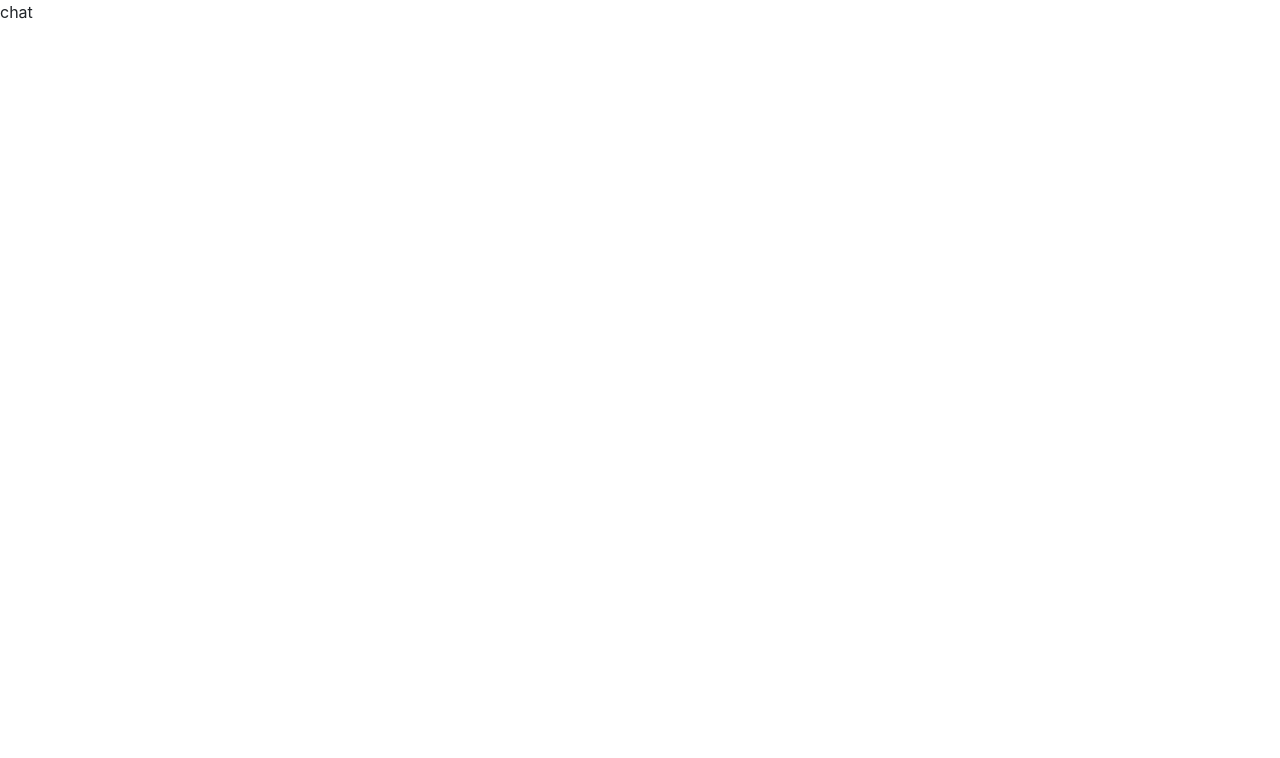
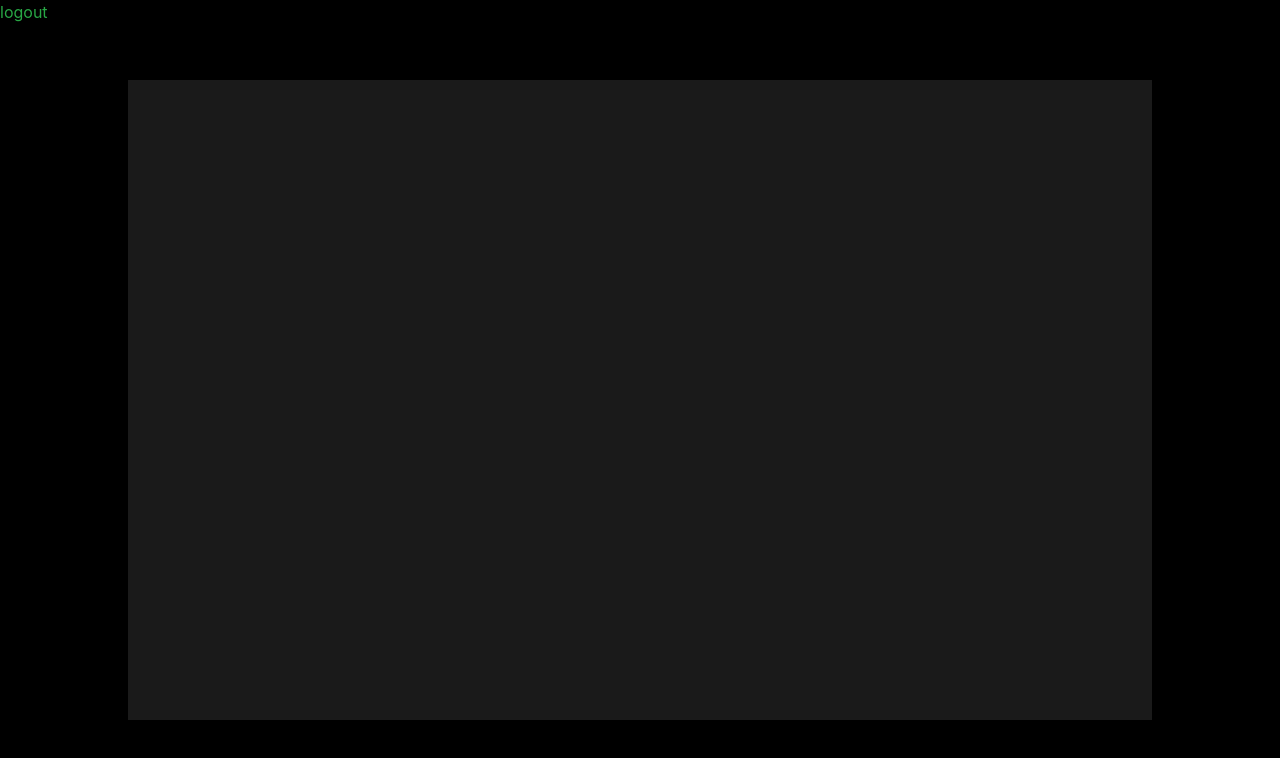
Before and after one commit to aminhavasi/darkchatfront, a React (Create React App) app: page /chat in a window 1280 px wide. Shown: the top 758 px of the page. Built offline with nearby package versions, Linux system fonts and the light colour scheme; sample sign-in values are in the browser's storage.

Commit message:
chatroom

```diff
--- a/src/components/chat.jsx
+++ b/src/components/chat.jsx
@@ -1,7 +1,31 @@
 import React, { Component } from 'react';
 class Chat extends Component {
     render() {
-        return <div>chat</div>;
+        return (
+            <div style={{ minHeight: '100vh', backgroundColor: 'black' }}>
+                <nav className="fixed-top">
+                    <a href="#" className="text-success">
+                        logout
+                    </a>
+                </nav>
+                <div
+                    style={{ minHeight: '100vh' }}
+                    className="d-flex justify-content-center align-items-center text-danger"
+                >
+                    <div
+                        style={{
+                            backgroundColor: '#1a1a1a',
+                            width: '80%',
+                            height: '80vh',
+                            overflowY: 'scroll',
+                            wordBreak: 'break-word',
+                            overflowX: 'hidden',
+                            scrollbarColor: '#009900   #001a00'
+                        }}
+                    ></div>
+                </div>
+            </div>
+        );
     }
 }
 
```
